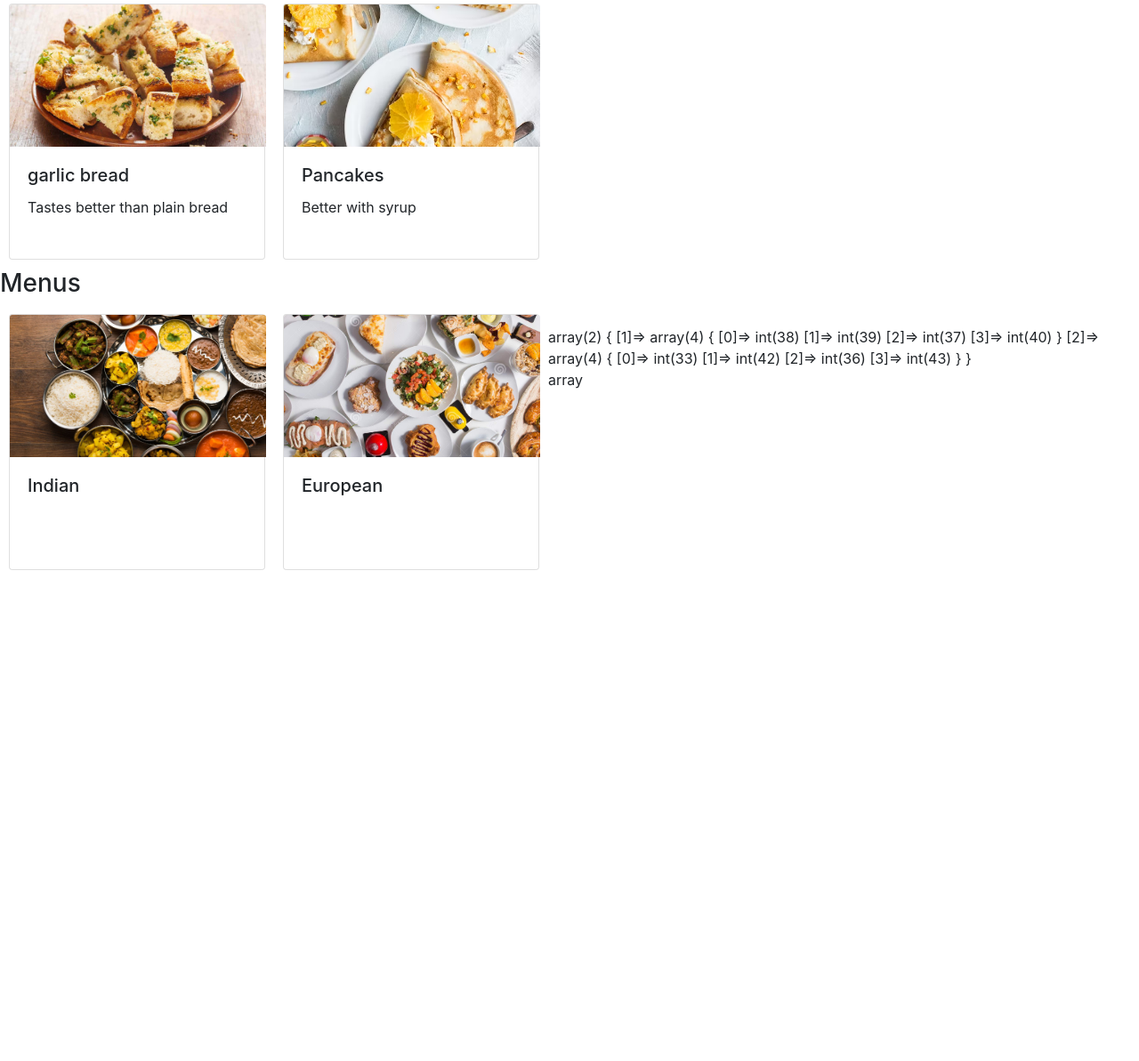
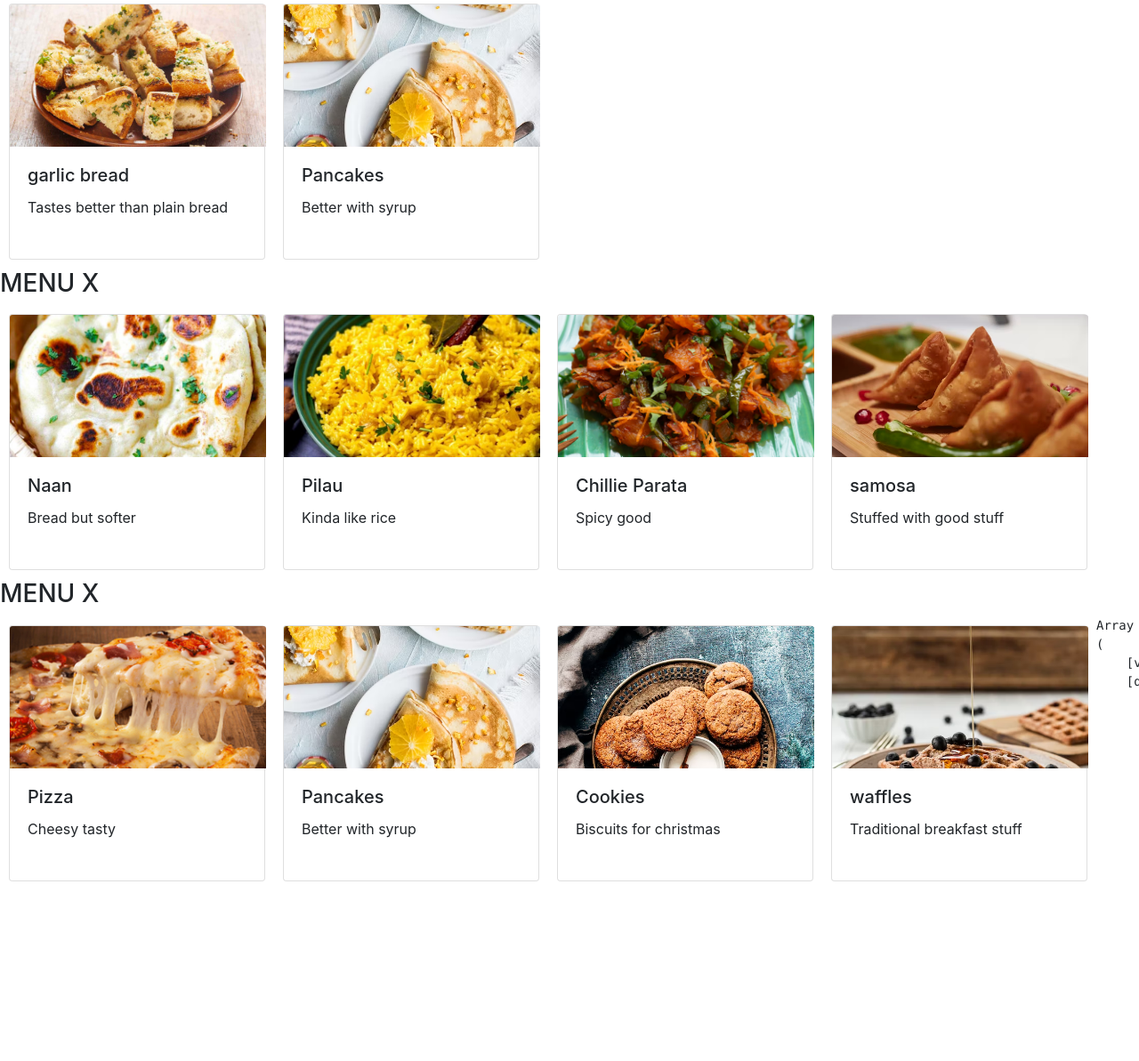
Before and after one commit to Group-52/DineMate-2.0, a PHP site: page /DineMate/ in a window 1280 px wide. Shown: the part 827-2020 px from the top of the page at 89% size. Before the commit the page ends 1468 px from the top, so only its background shows below. Run offline with PHP 8.4, Linux system fonts and the light colour scheme; data comes from the database, SQL or seed files in the repository.

Commit message:
displaying menu items in home page

```diff
--- a/app/controllers/Home.php
+++ b/app/controllers/Home.php
@@ -25,8 +25,6 @@ class Home
         $mi = new Menuitems();
         $data['menuitems'] = $mi->getMenuItemsByMenu();
 
-
-
         $this->view('home', $data);
     }
 }
--- a/app/models/Dish.php
+++ b/app/models/Dish.php
@@ -45,6 +45,12 @@ class Dish extends Model
         return $this->findAll();
     }
 
+    #get dish by id
+    public function getDishById($id): bool|array
+    {
+        return $this->find($id);
+    }
+
     /**
      * Add a dish.
      * @param $data
--- a/app/models/Menuitems.php
+++ b/app/models/Menuitems.php
@@ -16,11 +16,13 @@ class Menuitems extends Model
     #pass menu id to get all dishes in that menu
     public function getMenuItems($menu)
     {
+        $d = new Dish();
+
         $records = $this->find($menu);
         $menuitems = array();
         foreach ($records as $r) {
             if ($r->menu_id == $menu) {
-                $menuitems[] = $r->dish_id;
+                $menuitems[] = $d->getDishById($r->dish_id)[0];
             }
         }
         return $menuitems;
@@ -32,6 +34,7 @@ class Menuitems extends Model
     {
         $m = new Menu();
         $menus = $m->getMenus();
+        $menulist = array_values($menus);
         $mids = array();
 
         foreach ($menus as $menu) {
--- a/app/views/home.view.php
+++ b/app/views/home.view.php
@@ -44,8 +44,8 @@
 
 
     <a href="<?= ROOT ?>">Home</a>
-    <a href="<?= ROOT ?>/login">Login</a>
-    <a href="<?= ROOT ?>/logout">Logout</a>
+    <a href="<?= ROOT ?>/auth/login">Login</a>
+    <a href="<?= ROOT ?>/auth/logout">Logout</a>
 
 </div>
 
@@ -70,27 +70,30 @@
     <?php endforeach; ?>
 </div>
 
-<!-- generate all menus -->
-<div class="menurow">
-    <h3>Menus</h3>
-    <?php foreach ($menus as $menu) : ?>
-        <div class="card" style="width: 18rem;">
-            <img src="<?= ASSETS ?>/images/menus/<?= $menu->image_url ?>" class="card-img-top" alt="...">
+
+
+
+<!-- generate all items for each menu -->
+<?php
+foreach ($menuitems as $menu) {
+    echo '<div class="menurow">';
+    echo '<h3>' . "MENU X" . '</h3>';
+    foreach ($menu as $item) {
+        echo '<div class="card" style="width: 18rem;">
+            <img src="' . ASSETS . '/images/dishes/' . $item->image_url . '" class="card-img-top" alt="...">
             <div class="card-body">
-                <h5 class="card-title"><?= $menu->name ?></h5>
-                <p class="card-text"></p>
+                <h5 class="card-title
+                ">' . $item->name . '</h5>
+                <p class="card-text">' . $item->description . '</p>
             </div>
-        </div>
-    <?php endforeach; ?>
-</div>
+        </div>';
+    }
+    echo '</div>';
+}
 
-<?php
-echo '<br>';
-var_dump($menuitems);
-echo '<br>'.gettype($menuitems).'<br>';
-// echo gettype($menuitems[0]).'<br>';
 
-// get_defined_vars()
+show(get_defined_vars());
 ?>
+
 </body>
 </html>
```
